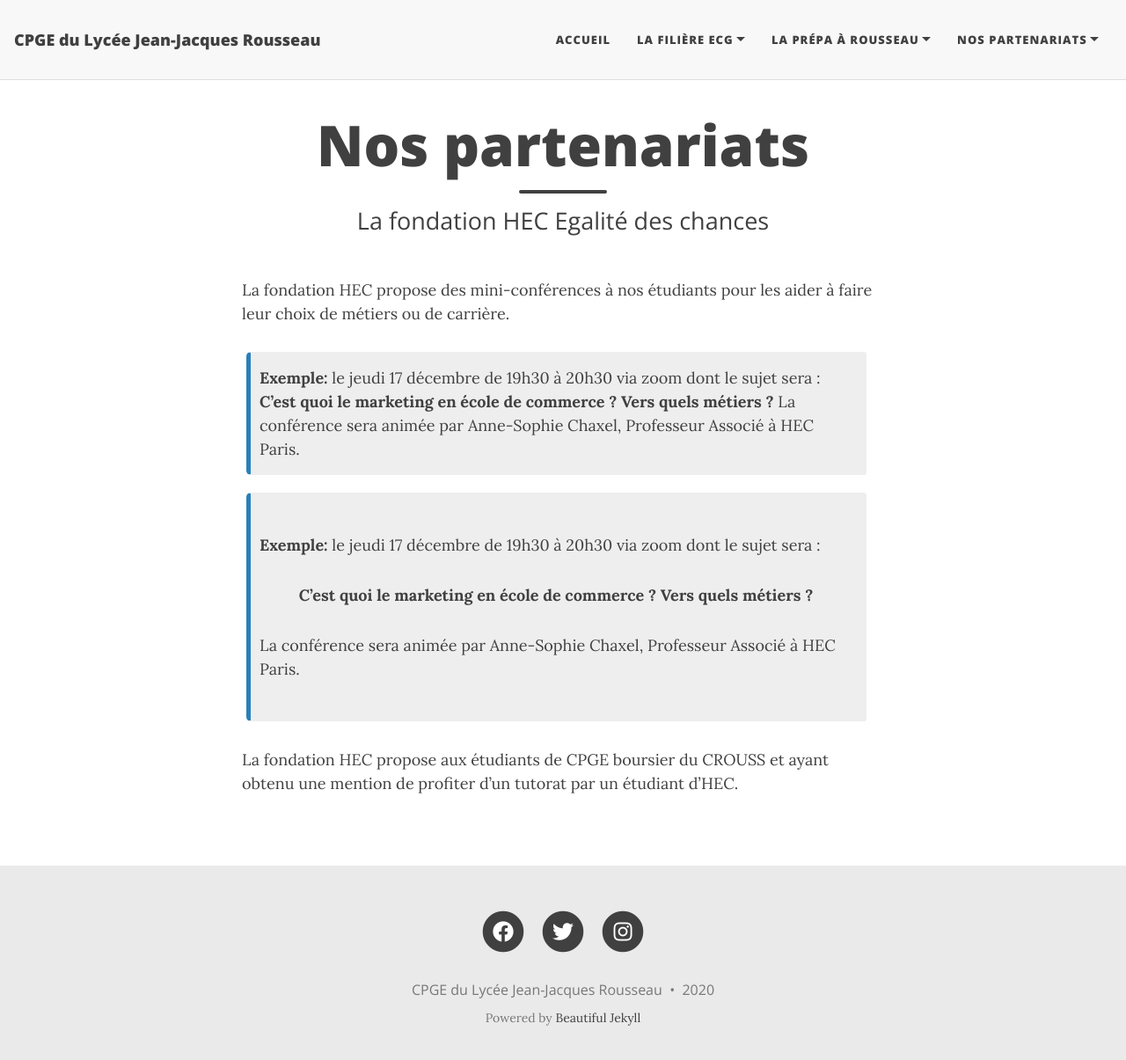
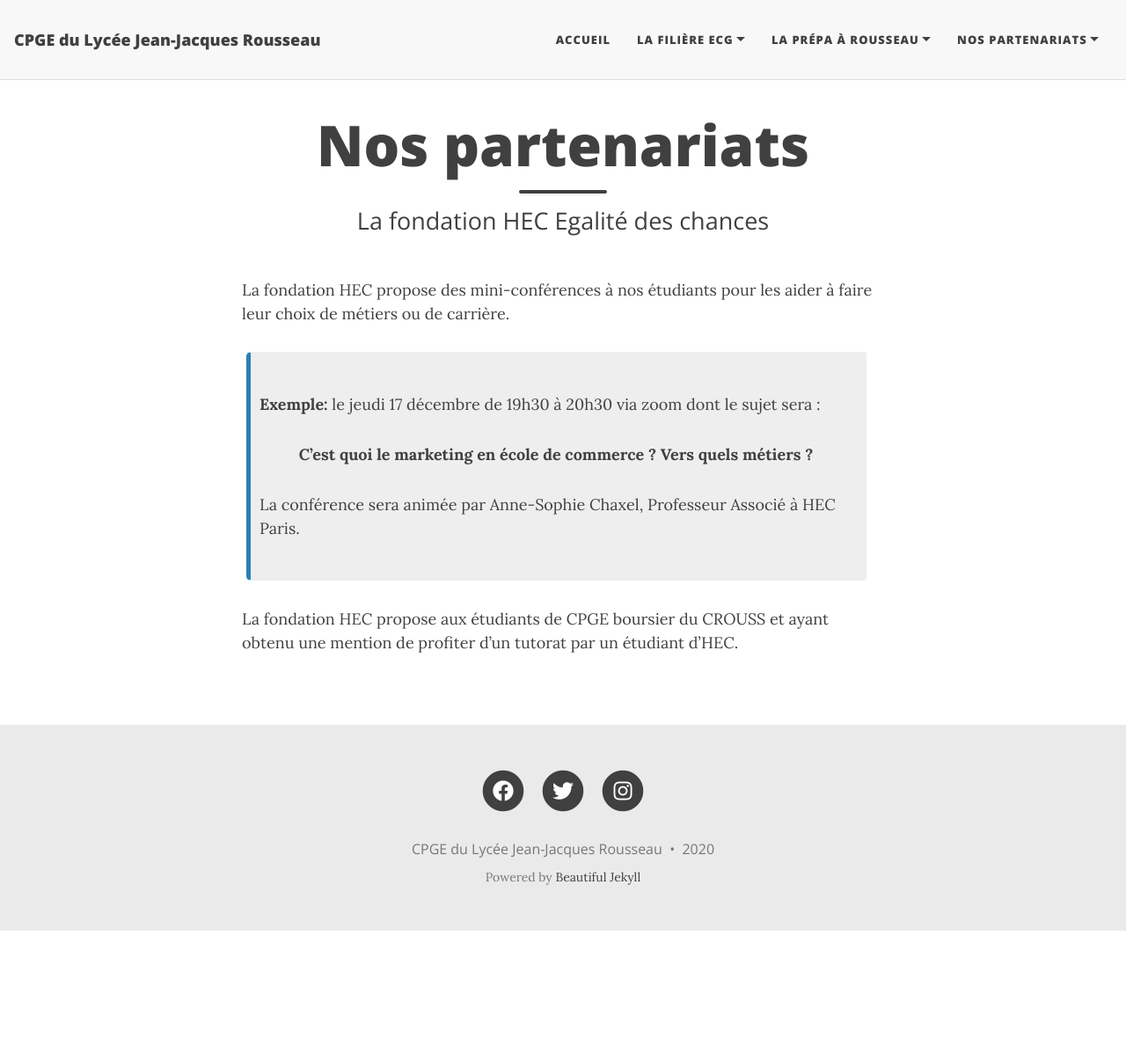
Before and after one commit to cpgesarcelles/cpgesarcelles.github.io, a Jekyll site: the page built from fondation_hec.md, in a window 1280 px wide and 1218 px high. Shown: the top 1205 px of the window at 88% size. Built offline with Jekyll 4.4.1, drawn with Linux system fonts in a browser that asks for light colours; nearby versions of some CDN libraries.

Commit message:
Update fondation_hec.md

```diff
--- a/fondation_hec.md
+++ b/fondation_hec.md
@@ -8,12 +8,6 @@
 
 La fondation HEC propose des mini-conférences à nos étudiants pour les aider à faire leur choix de métiers ou de carrière.
 
-
-{: .box-note}
-**Exemple:**  le jeudi 17 décembre de 19h30 à 20h30 via zoom dont le sujet sera :
-**C’est quoi le marketing en école de commerce ? Vers quels métiers ?**
-La conférence sera animée par Anne-Sophie Chaxel, Professeur Associé à HEC Paris.
-
 <div class="box-note">
 <p> <strong>Exemple:</strong>  le jeudi 17 décembre de 19h30 à 20h30 via zoom dont le sujet sera : </p>
   <center><strong>C’est quoi le marketing en école de commerce ? Vers quels métiers ?</strong> </center>
```
